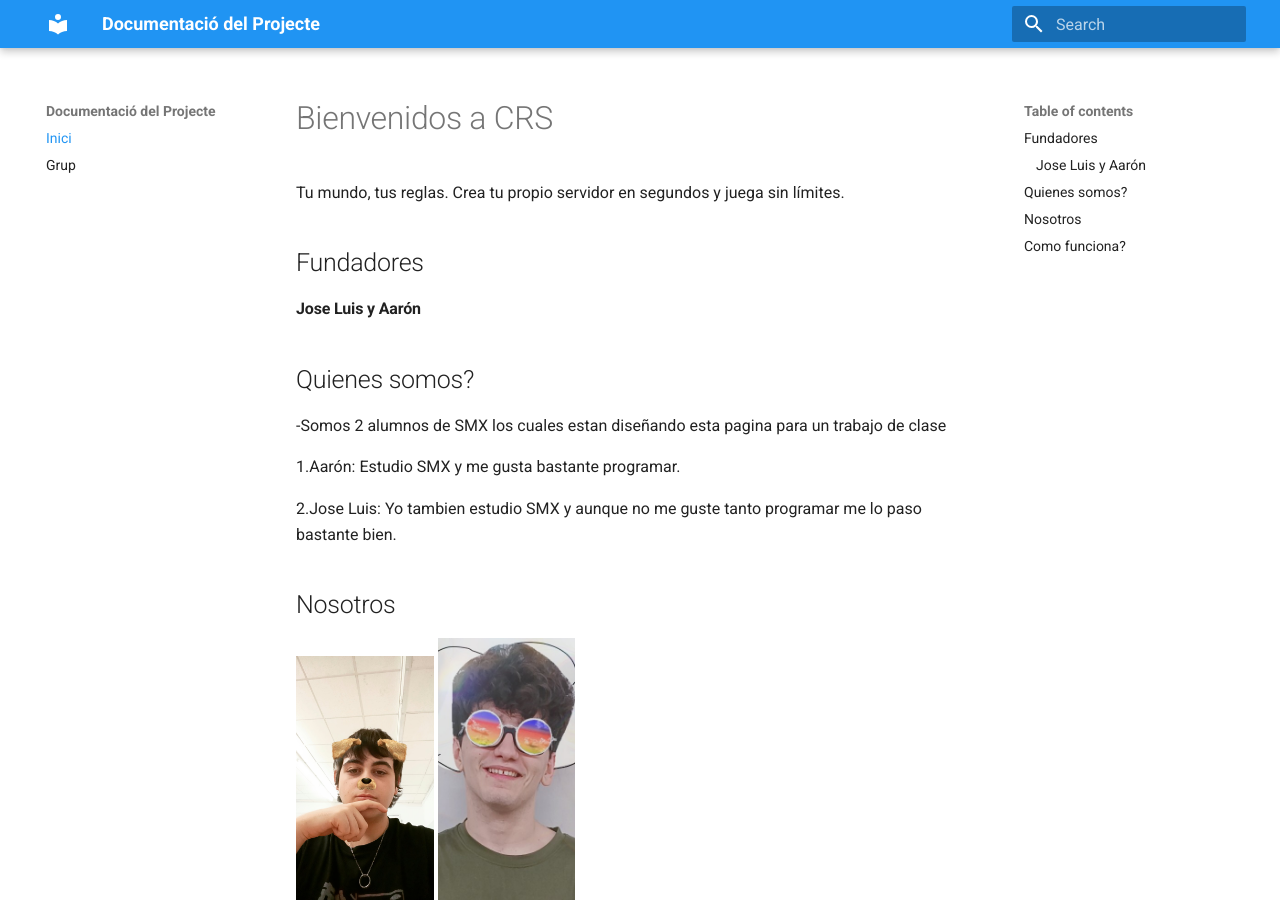
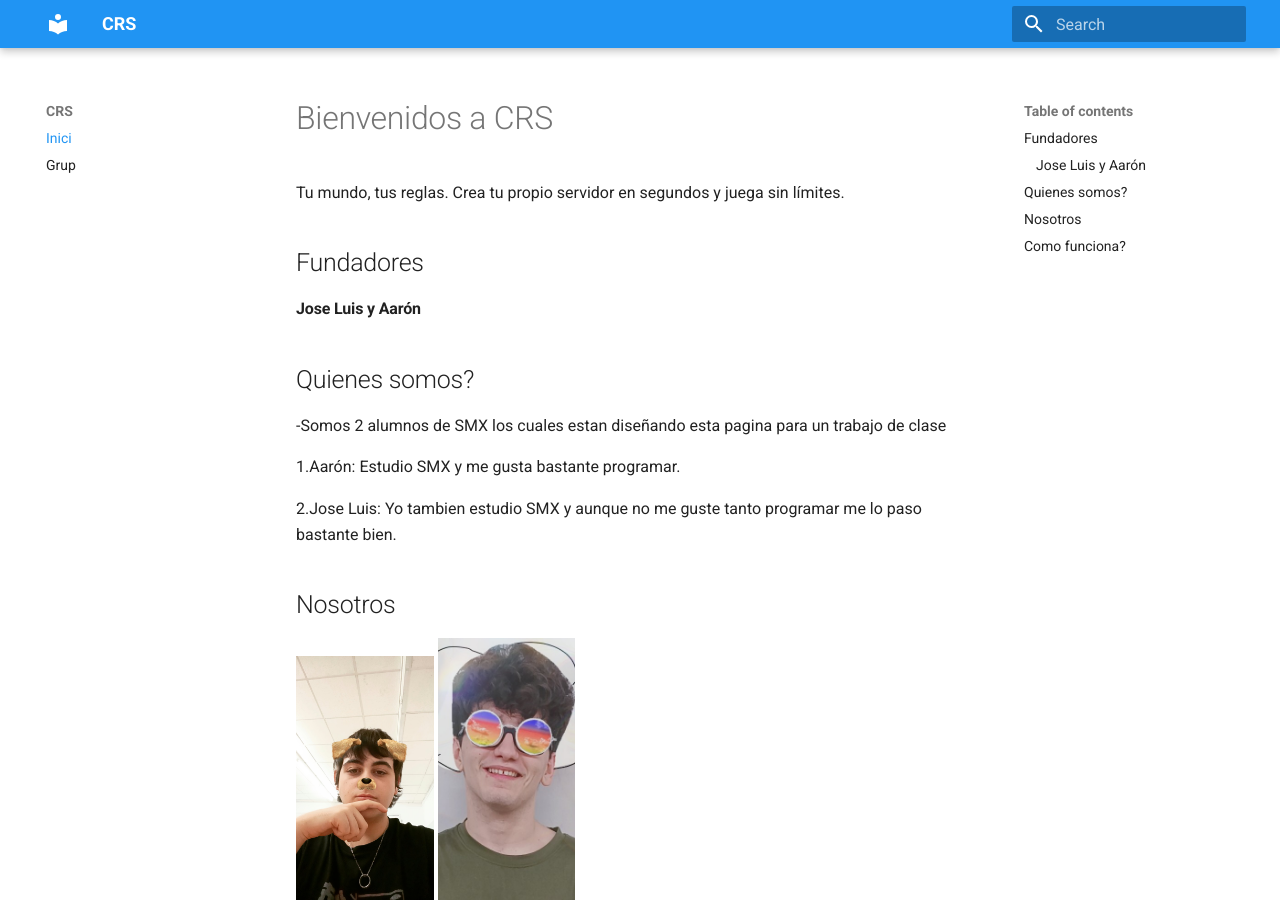
Before and after one commit to joseluislozano331-ops/projecto-gestor-de-reservas, an MkDocs documentation site: the page built from docs/index.md, in a window 1280 px wide and 900 px high. Built offline with MkDocs 1.6.1 and Material for MkDocs 9.7.7, drawn with Linux system fonts in a browser that asks for light colours.

Commit message:
Update site name in mkdocs.yml to CRS

```diff
--- a/mkdocs.yml
+++ b/mkdocs.yml
@@ -1,4 +1,4 @@
-site_name: Documentació del Projecte
+site_name: CRS
 
 theme:
   name: material
```
